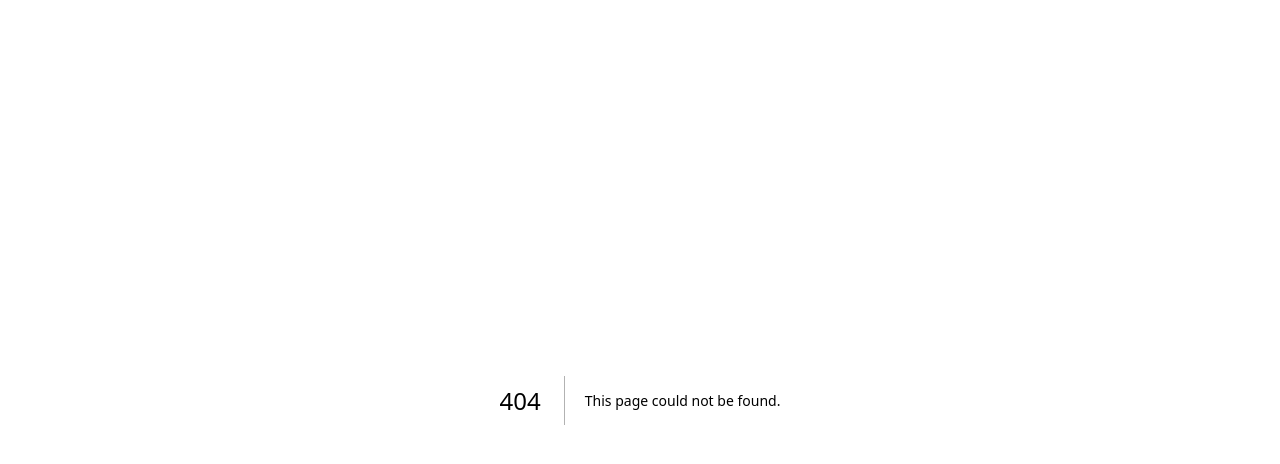
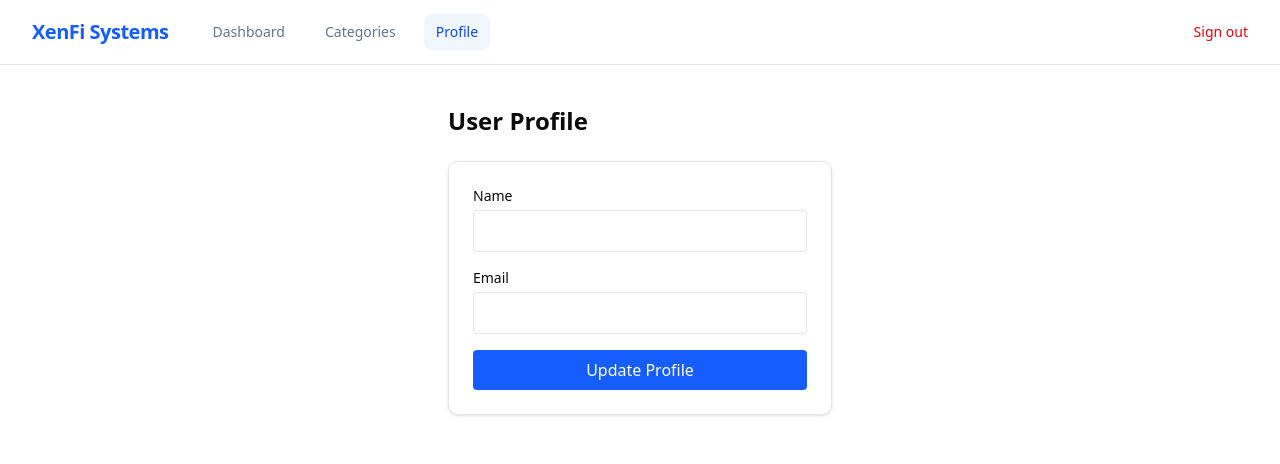
Before and after one commit to Vladmir-dev/xenify, a Next.js app: page /profile in a window 1280 px wide. Before the commit this address had no page. Shown: the top 464 px of the page. Built offline with nearby package versions, Linux system fonts and the light colour scheme; no server answers.

Commit message:
added Navbar

```diff
--- /dev/null
+++ b/app/actions/user.ts
@@ -0,0 +1,19 @@
+"use server";
+import { prisma } from "@/lib/prisma";
+import { auth } from "@/lib/auth";
+import { revalidatePath } from "next/cache";
+
+export async function updateProfile(formData: FormData) {
+  const session = await auth();
+  if (!session?.user?.id) throw new Error("Unauthorized");
+
+  const name = formData.get("name") as string;
+  const email = formData.get("email") as string;
+
+  await prisma.user.update({
+    where: { id: session.user.id },
+    data: { name, email },
+  });
+
+  revalidatePath("/profile");
+}
--- a/app/categories/page.tsx
+++ b/app/categories/page.tsx
@@ -1,6 +1,7 @@
 import { prisma } from "@/lib/prisma";
 import { auth } from "@/lib/auth";
 import { createCategory, deleteCategory } from "@/app/actions/categories";
+import Navbar from "@/components/Navbar";
 
 export default async function CategoriesPage() {
   const session = await auth();
@@ -9,7 +10,10 @@ export default async function CategoriesPage() {
   });
 
   return (
+    <div>
+        <Navbar />
     <div className="p-8 max-w-4xl mx-auto">
+
       <h1 className="text-2xl font-bold mb-6">Manage Categories</h1>
 
       {/* Create Form */}
@@ -45,5 +49,6 @@ export default async function CategoriesPage() {
         </table>
       </div>
     </div>
+    </div>
   );
 }
--- a/app/dashboard/page.tsx
+++ b/app/dashboard/page.tsx
@@ -6,6 +6,7 @@ import type { Prisma } from "@prisma/client";
 import AddExpenseForm from "@/components/AddExpenseForm";
 import DeleteExpenseButton from "@/components/DeleteExpenseButton";
 import EditExpenseModal from "@/components/EditExpenseModal";
+import Navbar from "@/components/Navbar";
 
 type ExpenseWithCategory = Prisma.ExpenseGetPayload<{
   include: { category: true };
@@ -45,7 +46,9 @@ export default async function DashboardPage() {
     .reduce((sum: number, e: ExpenseWithCategory) => sum + e.amount, 0);
 
   return (
+    <div><Navbar />
     <div className="min-h-screen bg-gray-50 p-8">
+
       <div className="mx-auto max-w-7xl">
         <header className="mb-8 flex items-center justify-between">
           <h1 className="text-3xl font-bold text-gray-900">XenFi Dashboard</h1>
@@ -133,5 +136,6 @@ export default async function DashboardPage() {
         </div>
       </div>
     </div>
+    </div>
   );
 }
--- /dev/null
+++ b/app/profile/page.tsx
@@ -0,0 +1,30 @@
+import { auth } from "@/lib/auth";
+import { updateProfile } from "@/app/actions/user";
+import Navbar from "@/components/Navbar";
+
+export default async function ProfilePage() {
+  const session = await auth();
+
+  return (
+    <div>
+        <Navbar />
+    <div className="p-8 max-w-md mx-auto">
+
+      <h1 className="text-2xl font-bold mb-6">User Profile</h1>
+      <form action={updateProfile} className="space-y-4 bg-white p-6 rounded-lg border shadow-sm">
+        <div>
+          <label className="block text-sm font-medium">Name</label>
+          <input name="name" defaultValue={session?.user?.name || ""} className="w-full border p-2 rounded mt-1" />
+        </div>
+        <div>
+          <label className="block text-sm font-medium">Email</label>
+          <input name="email" defaultValue={session?.user?.email || ""} className="w-full border p-2 rounded mt-1" />
+        </div>
+        <button className="w-full bg-blue-600 text-white py-2 rounded hover:bg-blue-700">
+          Update Profile
+        </button>
+      </form>
+    </div>
+    </div>
+  );
+}
--- /dev/null
+++ b/components/Navbar.tsx
@@ -0,0 +1,50 @@
+"use client";
+
+import Link from "next/link";
+import { signOut } from "next-auth/react";
+import { usePathname } from "next/navigation";
+
+export default function Navbar() {
+  const pathname = usePathname();
+
+  const navItems = [
+    { name: "Dashboard", href: "/dashboard" },
+    { name: "Categories", href: "/categories" },
+    { name: "Profile", href: "/profile" },
+  ];
+
+  return (
+    <nav className="border-b bg-white mb-2">
+      <div className="mx-auto max-w-7xl px-4 sm:px-6 lg:px-8">
+        <div className="flex h-16 justify-between items-center">
+          <div className="flex items-center gap-8">
+            <span className="text-xl font-bold text-blue-600 tracking-tight">XenFi Systems</span>
+            <div className="hidden md:flex gap-4">
+              {navItems.map((item) => (
+                <Link
+                  key={item.href}
+                  href={item.href}
+                  className={`px-3 py-2 rounded-md text-sm font-medium ${
+                    pathname === item.href
+                      ? "bg-blue-50 text-blue-700"
+                      : "text-gray-500 hover:text-gray-700 hover:bg-gray-50"
+                  }`}
+                >
+                  {item.name}
+                </Link>
+              ))}
+            </div>
+          </div>
+          <div className="flex items-center gap-4">
+            <button
+              onClick={() => signOut({ callbackUrl: "/login" })}
+              className="text-sm font-medium text-red-600 hover:text-red-500"
+            >
+              Sign out
+            </button>
+          </div>
+        </div>
+      </div>
+    </nav>
+  );
+}
```
